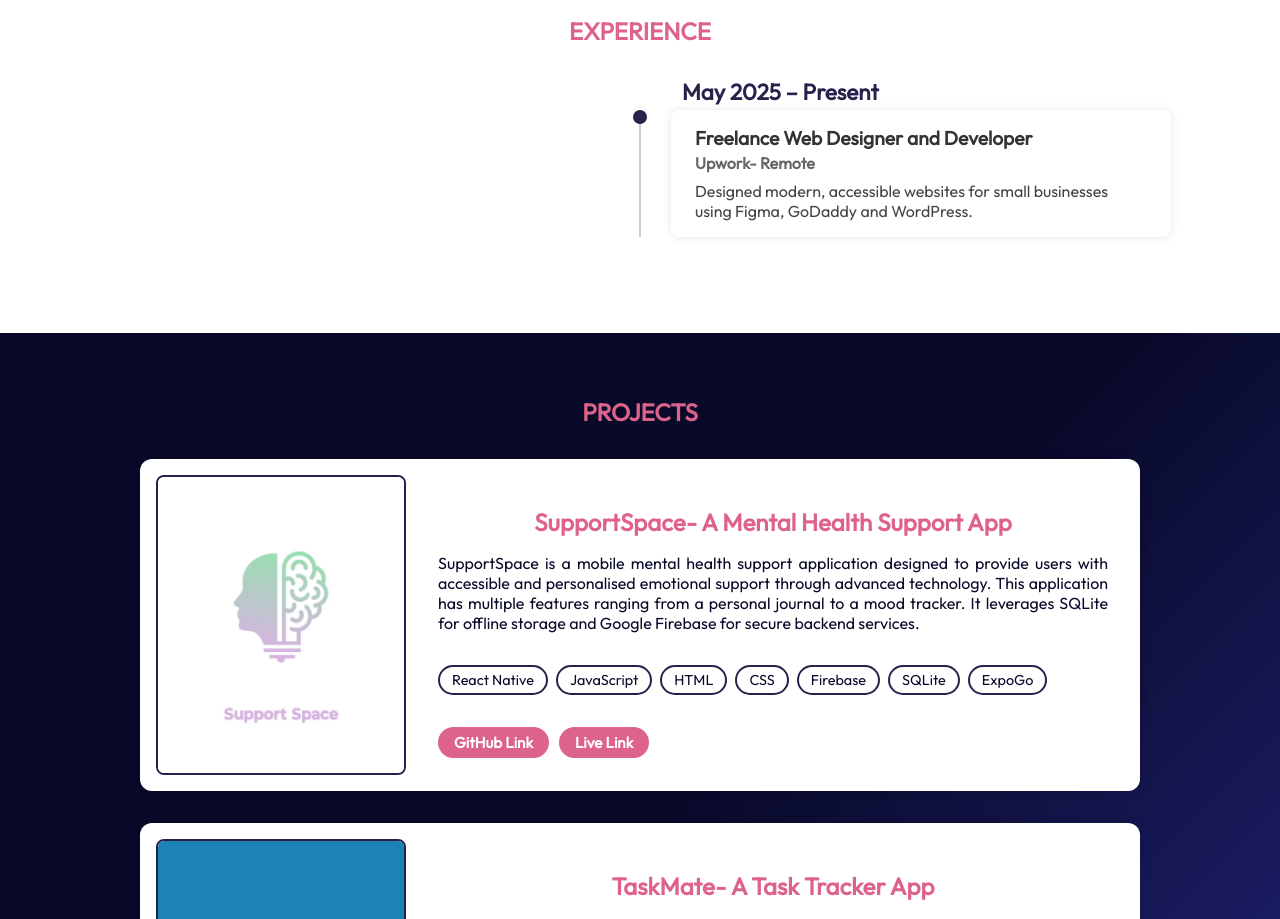
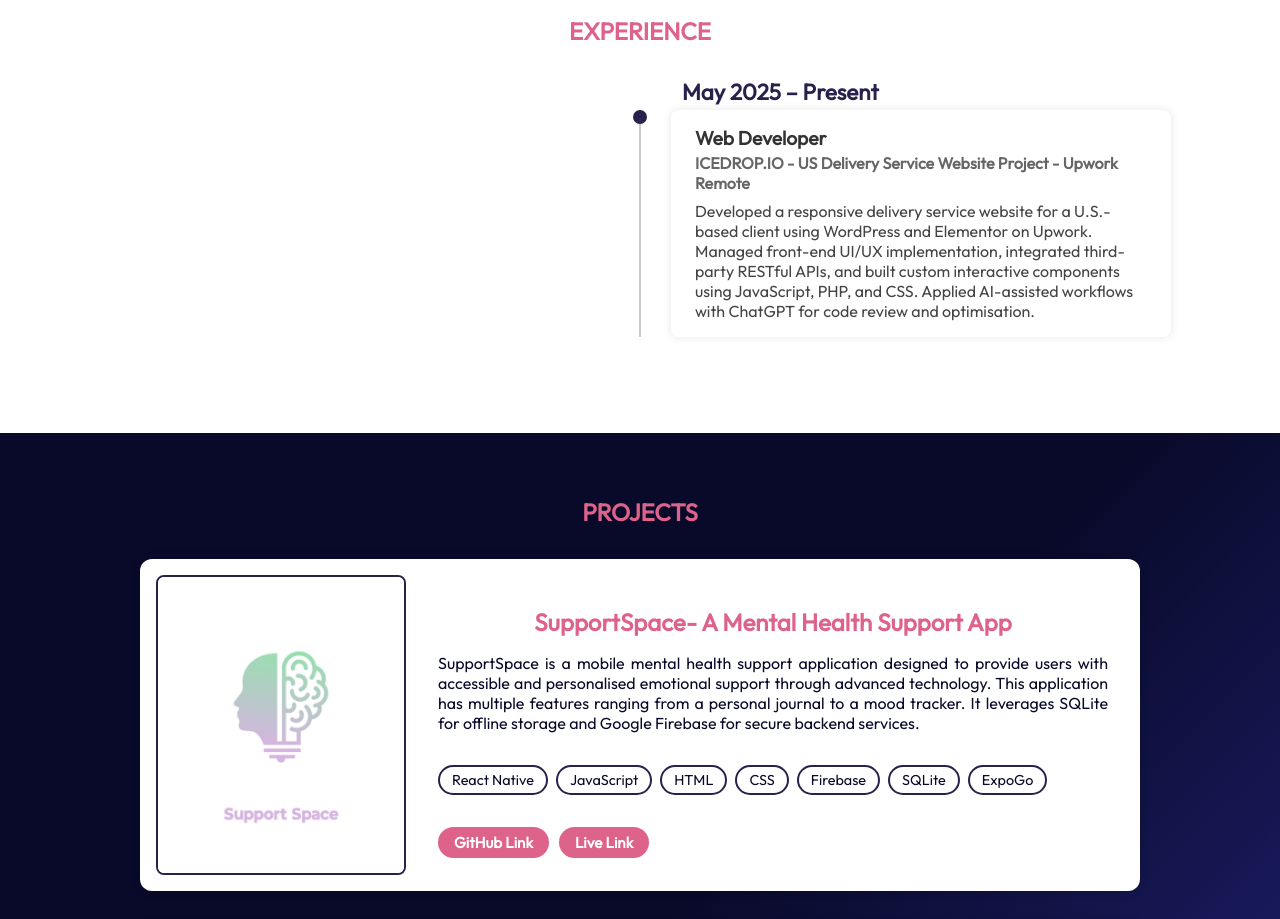
Before and after one commit to mahnoorcodes/portfolio_site, a React (Vite) app: page / in a window 1280 px wide. Shown: the part 2080-2999 px from the top of the page. Built offline with nearby package versions, Linux system fonts and the light colour scheme.

Commit message:
Experience Update

```diff
--- a/src/components/experience/Experience.jsx
+++ b/src/components/experience/Experience.jsx
@@ -3,10 +3,10 @@
 
 const timelineData = [
     {
-        title: 'Freelance Web Designer and Developer',
-        company: 'Upwork- Remote',
+        title: 'Web Developer',
+        company: 'ICEDROP.IO - US Delivery Service Website Project - Upwork Remote',
         date: 'May 2025 – Present',
-        description: 'Designed modern, accessible websites for small businesses using Figma, GoDaddy and WordPress.'
+        description: 'Developed a responsive delivery service website for a U.S.-based client using WordPress and Elementor on Upwork. Managed front-end UI/UX implementation, integrated third-party RESTful APIs, and built custom interactive components using JavaScript, PHP, and CSS. Applied AI-assisted workflows with ChatGPT for code review and optimisation.'
     }
 ];
 
--- a/src/components/skills/skills.module.css
+++ b/src/components/skills/skills.module.css
@@ -42,9 +42,9 @@
 }
 .techstackBoxes {
     display: flex;
-    flex-wrap: wrap;          /* allow multiple rows */
-    justify-content: center;  /* center items horizontally */
-    gap: 2rem;                /* space between items */
+    flex-wrap: wrap;
+    justify-content: center;
+    gap: 2rem;
     padding: 1rem;
 }
 .certificateSection {
```
